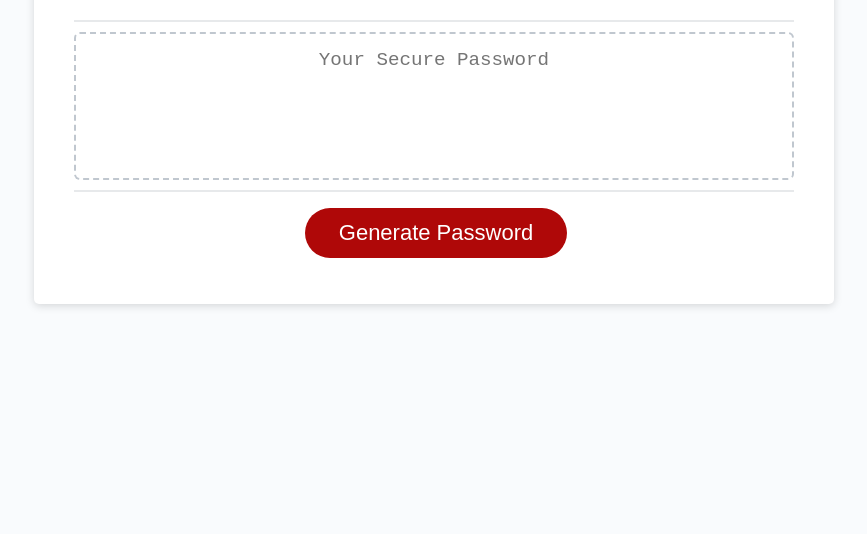
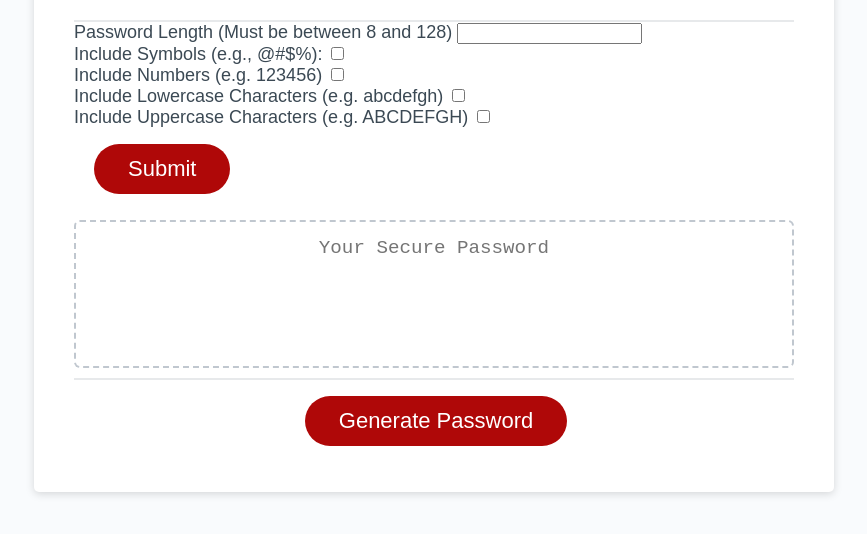
Before and after one commit to connietran-dev/password-generator, a plain HTML site: page index.html in a window 1280 px wide. Shown: the part 216-750 px from the top of the page, without its empty margins (206-1073 px from the left). Drawn offline with Linux system fonts and the light colour scheme.

Commit message:
Added password form elements to HTML

```diff
--- a/index.html
+++ b/index.html
@@ -7,21 +7,80 @@
   <title>Password Generator</title>
   <link rel="stylesheet" href="style.css" />
 </head>
+
 <body>
+
   <div class="wrapper">
+
     <header>
       <h1>Password Generator</h1>
     </header>
+
     <div class="card">
+
       <div class="card-header">
         <h2>Generate a Password</h2>
       </div>
 
-        <form>
+      <div>
+        <form action="">
 
+          <!-- Password length. Symbols. Numbers. Lowercase characters. Uppercase characters.  -->
 
+          <label for="pwLength">Password Length (Must be between 8 and 128)</label>
+          <input
+          type="number"
+          name="pwLength"
+          id="pwLength"
+          required>
+
+          <br>
+
+          <label for="inclSymbols">Include Symbols (e.g., @#$%):</label>
+          <input
+          type="checkbox"
+          value="inclSymbols"
+          name="inclSymbols"
+          id="inclSymbols"
+          >
+
+          <br>
+
+          <label for="inclNumbers">Include Numbers (e.g. 123456)</label>
+          <input
+          type="checkbox"
+          value="inclNumbers"
+          name="inclNumbers"
+          id="inclNumbers"
+          >
+
+          <br>
+
+          <label for="inclLowerCase">Include Lowercase Characters (e.g. abcdefgh)</label>
+          <input
+          type="checkbox"
+          value="inclLowerCase"
+          name="inclLowerCase"
+          id="inclLowerCase"
+          >
+
+          <br>
+
+          <label for="inclUpperCase">Include Uppercase Characters (e.g. ABCDEFGH)</label>
+          <input
+          type="checkbox"
+          value="inclUpperCase"
+          name="inclUpperCase"
+          id="inclUpperCase"
+          >
+
+          <br>
+
+          <button
+          type="submit" class="btn btn-success">Submit</button>
 
       </form>
+      </div>
 
       <div class="card-body">
           <textarea
@@ -31,11 +90,16 @@
             aria-label="Generated Password"
           ></textarea>
       </div>
+
       <div class="card-footer">
         <button id="generate" class="btn">Generate Password</button>
       </div>
+
     </div>
+
   </div>
+
   <script src="script.js"></script>
+
 </body>
 </html>
```
Lines whose indentation alone changed are shown as unchanged.
